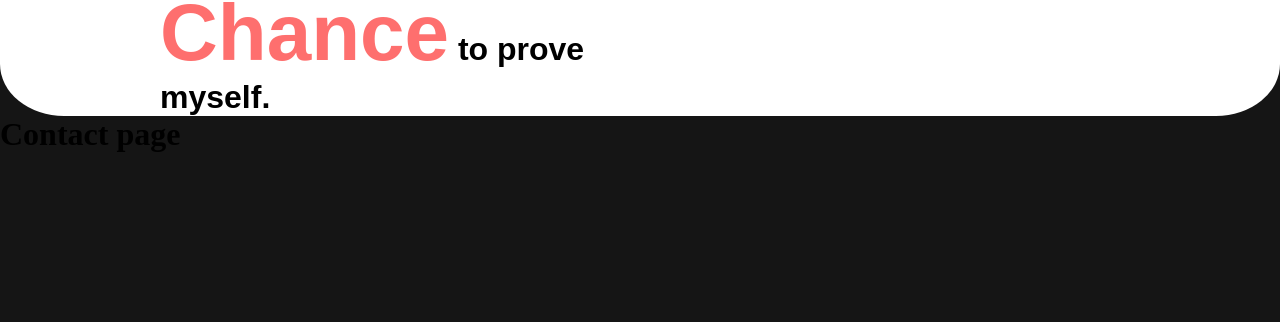
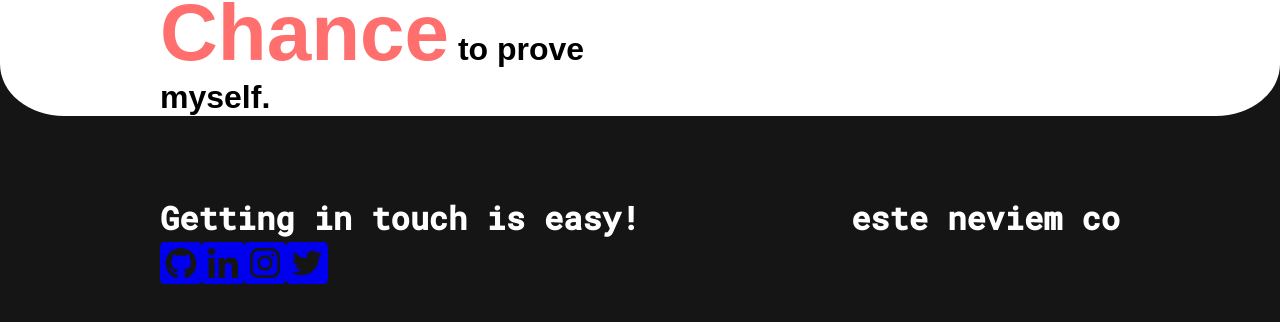
Before and after one commit to Michael-Melis/Michael-portfolio, a React (Create React App) app: page / in a window 1280 px wide. Shown: the part 1920-2242 px from the top of the page. Built offline with nearby package versions, Linux system fonts and the light colour scheme.

Commit message:
Socials icons

```diff
--- a/package.json
+++ b/package.json
@@ -4,6 +4,8 @@
   "private": true,
   "dependencies": {
     "@fortawesome/fontawesome-svg-core": "^1.2.36",
+    "@fortawesome/free-brands-svg-icons": "^5.15.4",
+    "@fortawesome/free-regular-svg-icons": "^5.15.4",
     "@fortawesome/free-solid-svg-icons": "^5.15.4",
     "@fortawesome/react-fontawesome": "^0.1.16",
     "@testing-library/jest-dom": "^5.14.1",
--- a/src/App.js
+++ b/src/App.js
@@ -7,7 +7,6 @@
 //styled components
 import styled from "styled-components";
 //import components
-import ButtonMailto from "./components/ButtonMailto";
 
 function App() {
   return (
--- a/src/pages/Contact.js
+++ b/src/pages/Contact.js
@@ -1,14 +1,66 @@
 import React from "react";
 import styled from "styled-components";
+import { FontAwesomeIcon } from "@fortawesome/react-fontawesome";
+import {
+  faGithubSquare,
+  faLinkedin,
+  faInstagramSquare,
+  faTwitterSquare,
+} from "@fortawesome/free-brands-svg-icons";
 
 const Contact = () => {
   return (
     <StyledContact>
-      <h1>Contact page</h1>
+      <LeftDiv>
+        <h1>Getting in touch is easy!</h1>
+        <a
+          href="https://github.com/MichaelMelis169"
+          target="_blank"
+          rel="noreferrer"
+        >
+          <StyledIcon size="3x" icon={faGithubSquare} />
+        </a>
+        <a
+          href="https://www.linkedin.com/in/michael-meli%C5%A1-0a7348102/"
+          target="_blank"
+          rel="noreferrer"
+        >
+          <StyledIcon size="3x" icon={faLinkedin} />
+        </a>
+        <a
+          href="https://www.instagram.com/michaelmelis/"
+          target="_blank"
+          rel="noreferrer"
+        >
+          <StyledIcon size="3x" icon={faInstagramSquare} />
+        </a>
+        <a
+          href="https://twitter.com/MichaelMeli1"
+          target="_blank"
+          rel="noreferrer"
+        >
+          <StyledIcon size="3x" icon={faTwitterSquare} />
+        </a>
+      </LeftDiv>
+      <RightDiv>
+        <h1>este neviem co</h1>
+      </RightDiv>
     </StyledContact>
   );
 };
+
 const StyledContact = styled.div`
+  margin: 5rem 10rem 0rem 10rem;
   min-height: 100vh;
+  display: flex;
+  flex-direction: row;
+  justify-content: space-between;
+  color: #fff;
+  font-family: "Roboto Mono", sans-serif;
 `;
+const LeftDiv = styled.div``;
+const StyledIcon = styled(FontAwesomeIcon)``;
+
+const RightDiv = styled.div``;
+
 export default Contact;
--- a/src/pages/Landing.js
+++ b/src/pages/Landing.js
@@ -54,21 +54,7 @@
     color: #2dd1a0;
   }
 `;
-const MailToButton = styled(ButtonMailto)`
-  background: #fff;
-  text-decoration: none;
-  cursor: pointer;
-  width: 8rem;
-  height: 3rem;
-  border-radius: 5%;
-  box-shadow: 1px 1px 5px #2dd1a0;
-  font-family: "Roboto Mono", sans-serif;
-  &:hover {
-    color: black;
-    background-color: #2dd1a0;
-    transition: 0.5s;
-  }
-`;
+
 const SecondMain = styled(Hello)`
   button {
     background: #fff;
```
Also changed, not shown: 1 other file (tests, documents, lock files or other folders).
